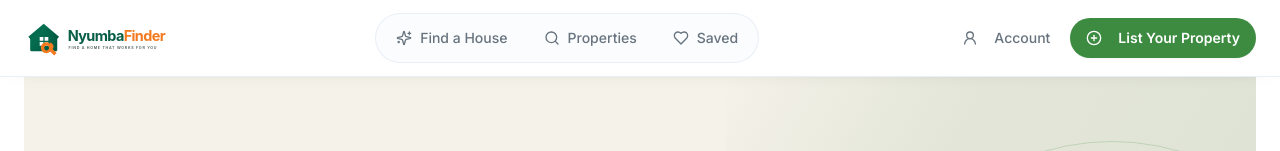
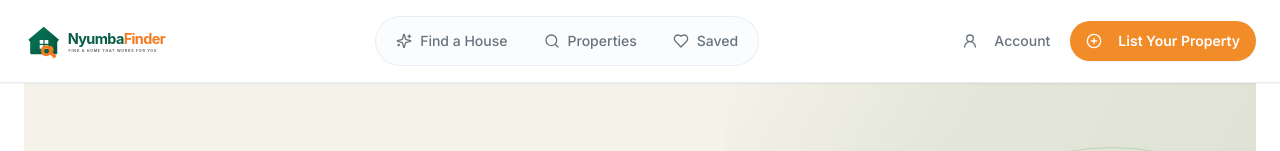
Before and after one commit to jaykurgat/Nyumba-Finder, a Next.js app: page / in a window 1280 px wide. Shown: the top 151 px of the page. Built offline with nearby package versions, Linux system fonts and the light colour scheme; no server answers.

Commit message:
Make header and listing CTA more visually distinct

```diff
--- a/src/components/layout/Header.tsx
+++ b/src/components/layout/Header.tsx
@@ -11,8 +11,8 @@ export async function Header() {
     : 'Account';
 
   return (
-    <header className="sticky top-0 z-50 w-full min-w-0 border-b border-border/70 bg-background/90 shadow-[0_4px_24px_-22px_rgba(20,30,20,0.5)] backdrop-blur-xl supports-[backdrop-filter]:bg-background/80">
-      <div className="container mx-auto flex h-[68px] min-w-0 items-center gap-3 px-3 sm:px-5 lg:h-[76px] lg:px-6">
+    <header className="sticky top-0 z-50 w-full min-w-0 border-b border-border/80 bg-white shadow-sm">
+      <div className="container mx-auto flex h-[72px] min-w-0 items-center gap-3 px-3 sm:px-5 lg:h-[82px] lg:px-6">
         <Link href="/" className="flex shrink-0 items-center rounded-md focus-visible:outline-none focus-visible:ring-2 focus-visible:ring-ring focus-visible:ring-offset-2" aria-label="NyumbaFinder home">
           <img src="/nyumbafinder-logo.svg" alt="NyumbaFinder" className="h-8 w-auto max-w-[142px] sm:h-9 sm:max-w-[160px] lg:h-10" />
         </Link>
@@ -28,7 +28,7 @@ export async function Header() {
               <span className="hidden max-w-28 truncate text-sm sm:inline">{accountLabel}</span>
             </Link>
           </Button>
-          <Button className="h-9 rounded-full px-3 text-xs font-semibold shadow-sm transition-transform hover:-translate-y-0.5 sm:h-10 sm:px-4 sm:text-sm" asChild>
+          <Button className="h-10 rounded-full bg-[#F28C28] px-3 text-xs font-semibold text-white shadow-sm transition-all hover:-translate-y-0.5 hover:bg-[#dc7718] sm:px-4 sm:text-sm" asChild>
             <Link href="/list-property" aria-label="List your property">
               <PlusCircle className="mr-1.5 h-4 w-4 sm:mr-2" />
               <span className="sm:hidden">List</span>
```
